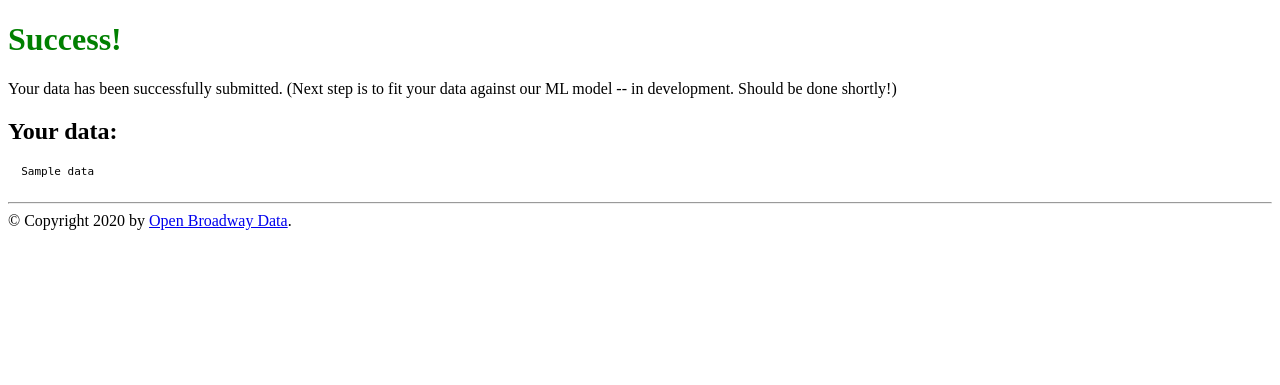
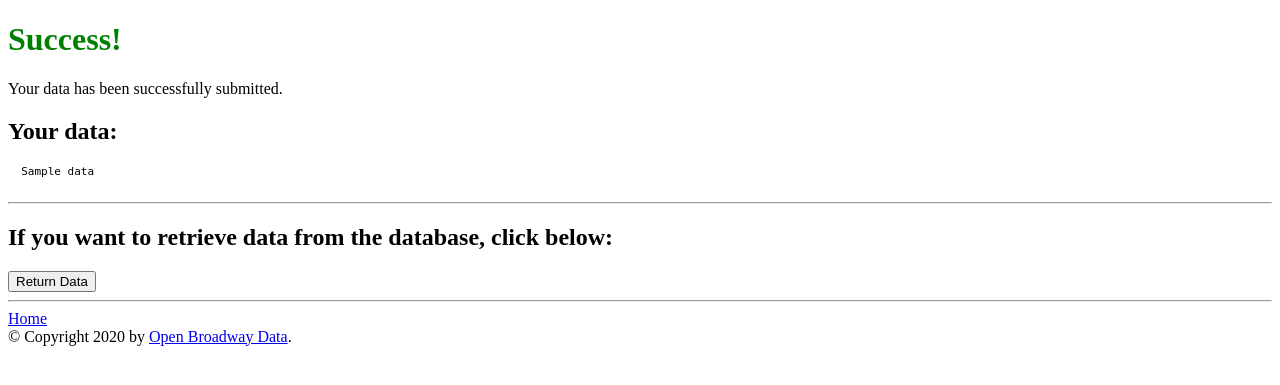
Before and after one commit to Broadway-Open-Data/Get-Data-App, a Flask app: template app/templates/submit-data-success.html in a window 1280 px wide. Shown: the top 385 px of the page. Run offline with Flask 2, Linux system fonts and the light colour scheme; the template is opened without the code that fills it: most values are stand-ins (such as "Sample title", 1, 10 or a date in 2020); parts of the project's set-up code (start-up, migrations or seed data) failed here and were passed over; some libraries are stand-ins or nearby versions.

```diff
--- a/app/app.py
+++ b/app/app.py
@@ -37,9 +37,11 @@ app.config['SQLALCHEMY_DATABASE_URI'] = get_db_uri()
 app.config['SQLALCHEMY_TRACK_MODIFICATIONS'] = False
 app.config['SECRET_KEY'] = 'any secret string'
 csrf = CSRFProtect(app)
+
 # Configure the app
 cache.init_app(app=app, config={"CACHE_TYPE": "filesystem",'CACHE_DIR': '/tmp'})
 
+# Connect the db to the app
 # db.init_app(app)
 # with app.app_context():
 #     db.create_all()
@@ -59,10 +61,9 @@ def index():
 
 # ------------------------------------------------------------------------------
 
-
+# Allow the user to request specific data from the app
 @app.route('/submit-data/',  methods=['GET', 'POST'])
 def submit_data():
-
 
     form = dataForm(request.form)
 
@@ -85,7 +86,7 @@ def submit_data():
 
 # Submitted query
 @app.route('/submit-data-success/',  methods=['GET'])
-def fit_my_data():
+def submit_data_success():
 
     data = cache.get("user_query")
 
@@ -124,19 +125,11 @@ def fit_my_data():
 # ------------------------------------------------------------------------------
 
 @app.route('/return-data/', methods=['GET','POST'])
-def respond():
+def return_data():
     """submit a specific json, returns data"""
 
-    # Retrieve the api_key
-    # api_key = request.form.get("api_key", None)
-    # if not api_key:
-    #     return jsonify({
-    #         "ERROR": "api_key not found."
-    #     })
-
-    # Retrieve the data from  parameter
-    data = request.form.get("data", None)
-    # data = request.get_json(force=True)
+    # Retrieve the data from  user's request
+    data = cache.get("user_query")
 
     if not data:
         return jsonify({
@@ -144,11 +137,19 @@ def respond():
         })
 
     # -  -  -  -  -  -  -  -  -  -  -  -  -  -  -  -  -  -  -  -  -  -  -  -  -
-    # Proceed
-    response = {}
+
+    # (Copied from above)
+    # 1. Query db by start and end date
+    start_dt = data.get("startDate")
+    end_dt = data.get("endDate")
+
+    #  *  *  *  *  *  *  *  *  *  *  *  *
+    #  This is where the magic happens
+    #  Make the query here...
+    #  *  *  *  *  *  *  *  *  *  *  *  *
 
     # Return the response in json format
-    return jsonify(response)
+    return render_template('return-data.html', data = data)
 
 
 
--- /dev/null
+++ b/app/static/base.css
@@ -0,0 +1,4 @@
+/* Use this document to change base app styles */
+h1{
+  color:blue;
+}
--- a/app/templates/layout.html
+++ b/app/templates/layout.html
@@ -2,7 +2,7 @@
 <html>
   <head>
     {% block head %}
-    <!-- <link rel="stylesheet" href="{{ url_for('static', filename='style.css') }}"> -->
+    <link rel="stylesheet" href="{{ url_for('static', filename='base.css') }}">
     <title>{% block title %}{% endblock %} - Open Broadway Data</title>
     {% endblock %}
   </head>
@@ -14,6 +14,7 @@
     <!-- Footer... -->
     <hr>
     <div id="footer">
+      <a href="/">Home</a><br>
       {% block footer %}
       &copy; Copyright 2020 by <a href="https://github.com/Broadway-Open-Data">Open Broadway Data</a>.
       {% endblock %}
--- a/app/templates/submit-data-success.html
+++ b/app/templates/submit-data-success.html
@@ -3,10 +3,13 @@
 {% block content %}
   <h1 style="color:green;">Success!</h1>
   <p class="important">
-    Your data has been successfully submitted. (Next step is to fit your data against our ML model -- in development. Should be done shortly!)
+    Your data has been successfully submitted.
   </p>
   <h2>Your data:</h2>
   <pre style="white-space: pre-wrap; font-size:11px;">
   {{ data }}
   </pre>
+  <hr>
+  <h2>If you want to retrieve data from the database, click below:</h2>
+  <a href="/return-data/"><button>Return Data</button></a><br>
 {% endblock %}
```
Also changed, not shown: app/connect_db.py (+6 -7 lines), app/templates/index.html (+4 -3 lines), app/templates/return-data.html (added, +11 -0 lines), app/static/readMe.md (added).
